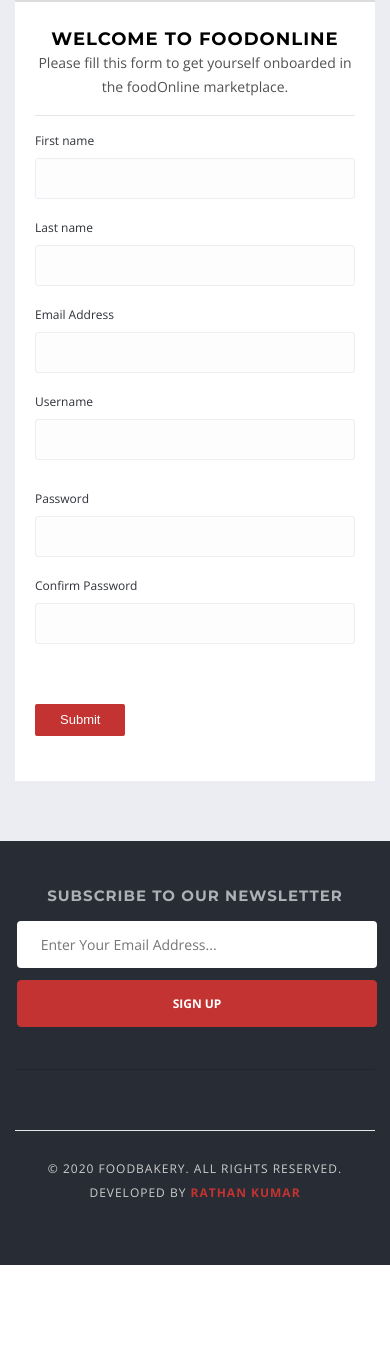
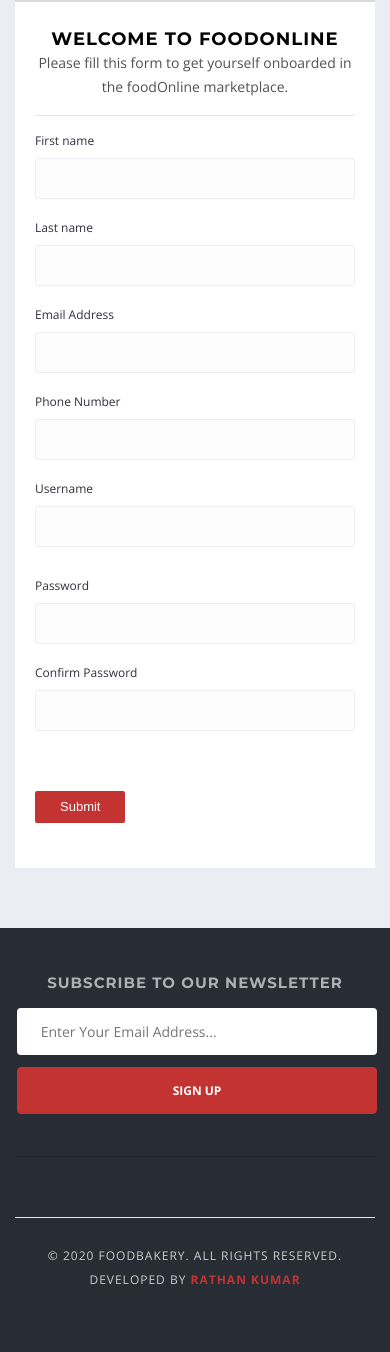
Before and after one commit to SaiedZ/foodOnline, a Django app: template templates/accounts/registerUser.html in a window 390 px wide. Shown: the part 285-1637 px from the top of the page. Before the commit the page ends 1550 px from the top, so only its background shows below. Run offline with Django 4.2, Linux system fonts and the light colour scheme; the template is opened without the code that fills it, so the values that code supplies are empty, except form fields; tables that the repository leaves empty hold one stand-in row (values such as "Sample post"); form fields are guessed from the names that the template uses; some libraries are stand-ins or nearby versions; some web fonts are replaced.

Commit message:
adding phone number to the html for registration

```diff
--- a/templates/accounts/registerUser.html
+++ b/templates/accounts/registerUser.html
@@ -44,6 +44,11 @@
                                                                 <div class="col-lg-6 col-md-6 col-sm-6 col-xs-12">
                                                                     <div class="field-holder">
                                                                         <label>Email Address</label>{{ form.email }}
+                                                                    </div>
+                                                                </div>
+                                                                <div class="col-lg-6 col-md-6 col-sm-6 col-xs-12">
+                                                                    <div class="field-holder">
+                                                                        <label>Phone Number</label>{{ form.phone_number }}
                                                                     </div>
                                                                 </div>
                                                                 <div class="col-lg-6 col-md-6 col-sm-6 col-xs-12">
```
